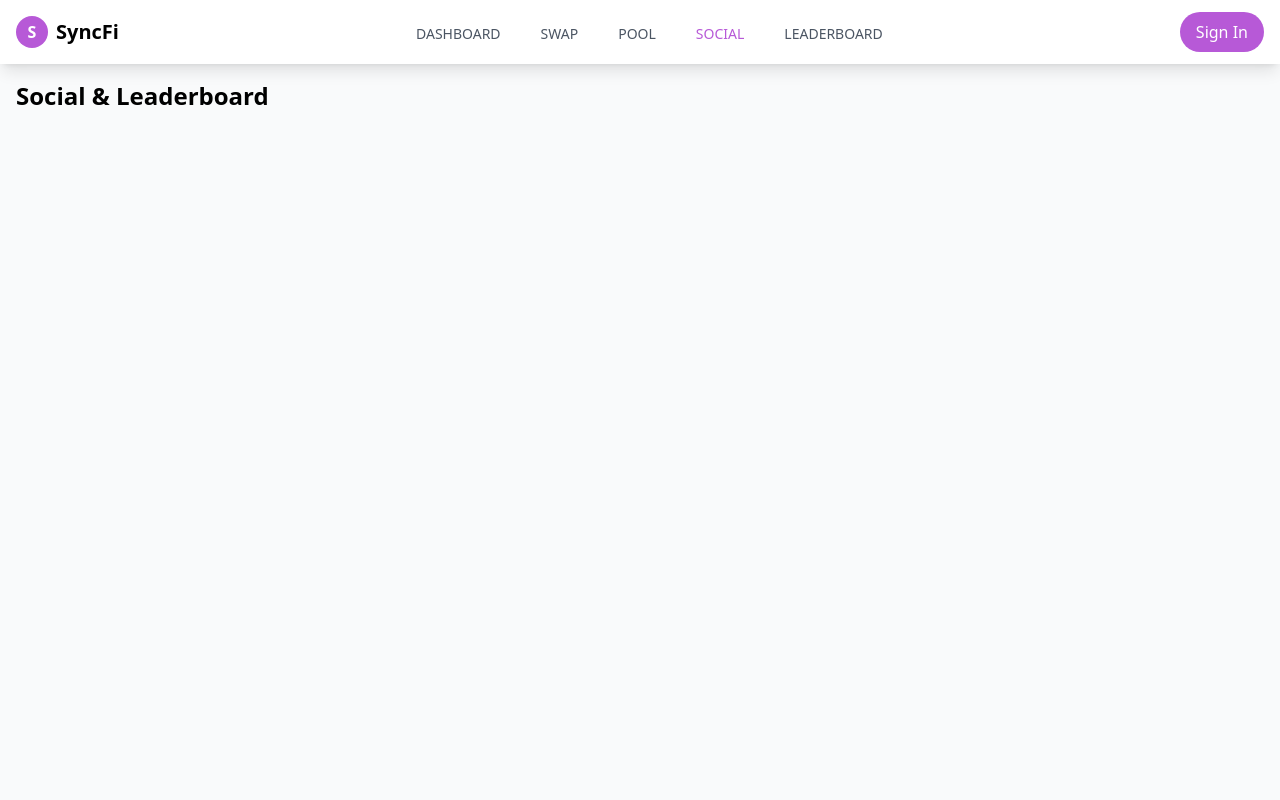
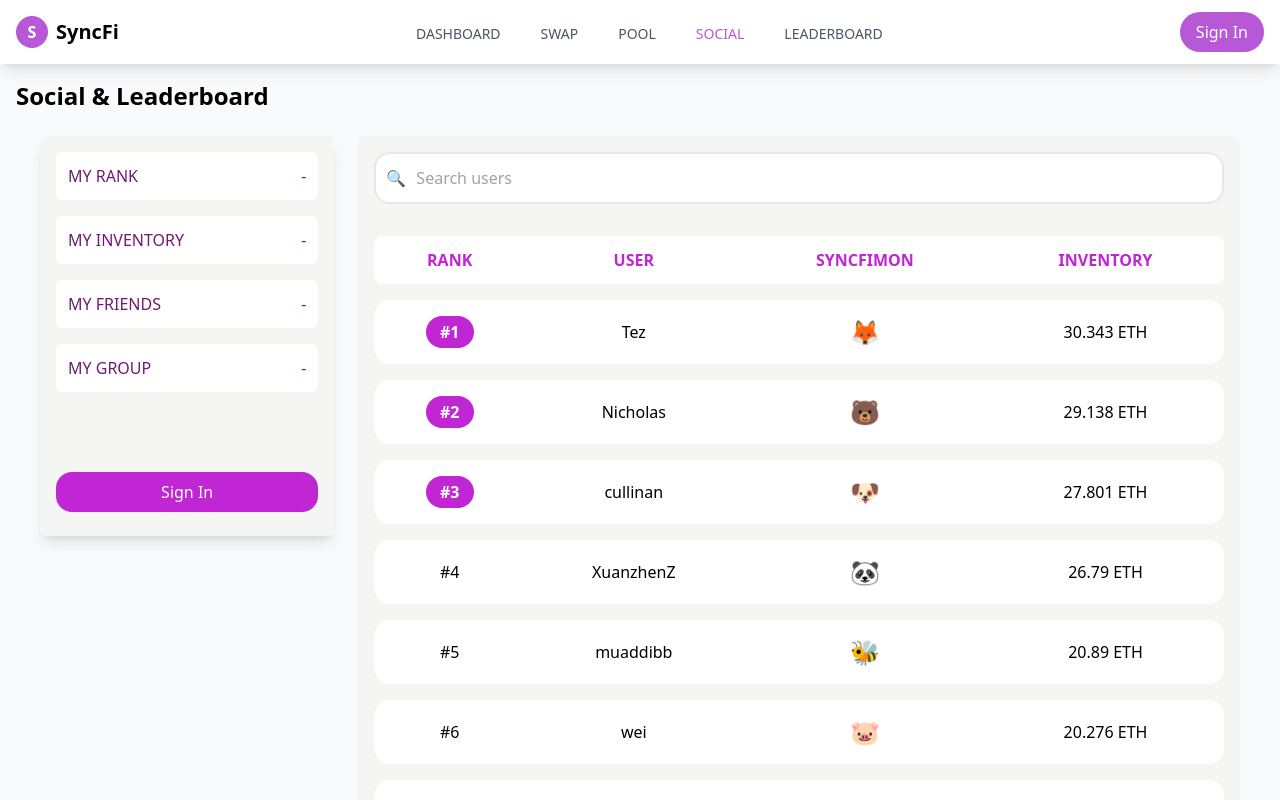
Before and after one commit to educhain-blockchainvelly/hackathon, a React (Create React App) app: page /social in a window 1280 px wide. Shown: the top 800 px of the page. Built offline with nearby package versions, Linux system fonts and the light colour scheme.

Commit message:
LeaderboardPage
원래 맡은 부분이 social page인데 실수로 leaderboard 페이지를 구현해 성진님과 맡은 부분을 교환해서 하기로 했습니다.

```diff
--- a/src/pages/SocialPage.tsx
+++ b/src/pages/SocialPage.tsx
@@ -1,9 +1,95 @@
 import React from 'react';
 
 const SocialPage = () => {
+    const rankings = [
+        { rank: '#1', user: 'Tez', syncfimon: '🦊', inventory: '30.343 ETH' },
+        { rank: '#2', user: 'Nicholas', syncfimon: '🐻', inventory: '29.138 ETH' },
+        { rank: '#3', user: 'cullinan', syncfimon: '🐶', inventory: '27.801 ETH' },
+        { rank: '#4', user: 'XuanzhenZ', syncfimon: '🐼', inventory: '26.79 ETH' },
+        { rank: '#5', user: 'muaddibb', syncfimon: '🐝', inventory: '20.89 ETH' },
+        { rank: '#6', user: 'wei', syncfimon: '🐷', inventory: '20.276 ETH' },
+        { rank: '#7', user: 'micho', syncfimon: '🐶', inventory: '19.801 ETH' },
+        { rank: '#8', user: 'ronaldo', syncfimon: '🐼', inventory: '16.79 ETH' },
+        { rank: '#9', user: 'kim', syncfimon: '🐝', inventory: '10.89 ETH' },
+        { rank: '#10', user: 'Lee', syncfimon: '🐷', inventory: '0.276 ETH' },
+    ];
+
     return (
         <div className="container mx-auto p-4">
             <h1 className="text-2xl font-bold">Social & Leaderboard</h1>
+            <div className="min-h-screen text-white flex items-start justify-between">
+                <div className="flex w-full p-6 gap-6">
+                    <div className="w-1/4 h-[400px] bg-stone-100 p-4 rounded-md shadow-lg">
+                        <div className="bg-white flex justify-between rounded-lg mb-4 p-3">
+                            <span className="text-fuchsia-900">MY RANK</span>
+                            <span className="text-fuchsia-900">-</span>
+                        </div>
+                        <div className="bg-white flex justify-between rounded-lg mb-4 p-3">
+                            <span className="text-fuchsia-900">MY INVENTORY</span>
+                            <span className="text-fuchsia-900">-</span>
+                        </div>
+                        <div className="bg-white flex justify-between rounded-lg mb-4 p-3">
+                            <span className="text-fuchsia-900">MY FRIENDS</span>
+                            <span className="text-fuchsia-900">-</span>
+                        </div>
+                        <div className="bg-white flex justify-between rounded-lg mb-4 p-3">
+                            <span className="text-fuchsia-900">MY GROUP</span>
+                            <span className="text-fuchsia-900">-</span>
+                        </div>
+                        <button className="w-full bg-fuchsia-600 text-white py-2 mt-16 rounded-2xl hover:bg-fuchsia-800 transition duration-300">
+                            Sign In
+                        </button>
+                    </div>
+
+                    <div className="w-3/4 bg-stone-100 p-4 rounded-md">
+                        <div className="relative mb-4">
+                            <span className="absolute left-3 top-1/2 transform -translate-y-1/2 text-gray-400">
+                                🔍
+                            </span>
+                            <input
+                                type="text"
+                                placeholder="Search users"
+                                className="w-full p-3 pl-10 rounded-2xl bg-white text-gray-400 border-2"
+                            />
+                        </div>
+
+                        <div className="rounded-lg overflow-hidden">
+                            <table className="w-full text-center border-separate border-spacing-y-4">
+                                <thead>
+                                    <tr className="bg-white text-fuchsia-600 border-2">
+                                        <th className="py-3 px-4 rounded-l-lg">RANK</th>
+                                        <th className="py-3 px-4">USER</th>
+                                        <th className="py-3 px-4">SYNCFIMON</th>
+                                        <th className="py-3 px-4 rounded-r-lg">INVENTORY</th>
+                                    </tr>
+                                </thead>
+                                <tbody>
+                                    {rankings.map((item, index) => {
+                                        let rankStyle = '';
+                                        if (item.rank === '#1' || item.rank === '#2' || item.rank === '#3') {
+                                            rankStyle = 'font-semibold bg-fuchsia-600 text-white w-12 p-1 rounded-2xl mx-auto';
+                                        }
+
+                                        return (
+                                            <tr
+                                                key={index}
+                                                className="bg-white hover:bg-fuchsia-200 transition duration-200"
+                                            >
+                                                <td className={"py-4 px-4 text-black rounded-l-2xl"}>
+                                                    <p className={`${rankStyle}`}>{item.rank}</p>
+                                                </td>
+                                                <td className="py-4 px-4 text-black">{item.user}</td>
+                                                <td className="py-4 px-4 text-2xl text-black">{item.syncfimon}</td>
+                                                <td className="py-4 px-4 text-black rounded-r-2xl">{item.inventory}</td>
+                                            </tr>
+                                        );
+                                    })}
+                                </tbody>
+                            </table>
+                        </div>
+                    </div>
+                </div>
+            </div>
         </div>
     );
 };
```
